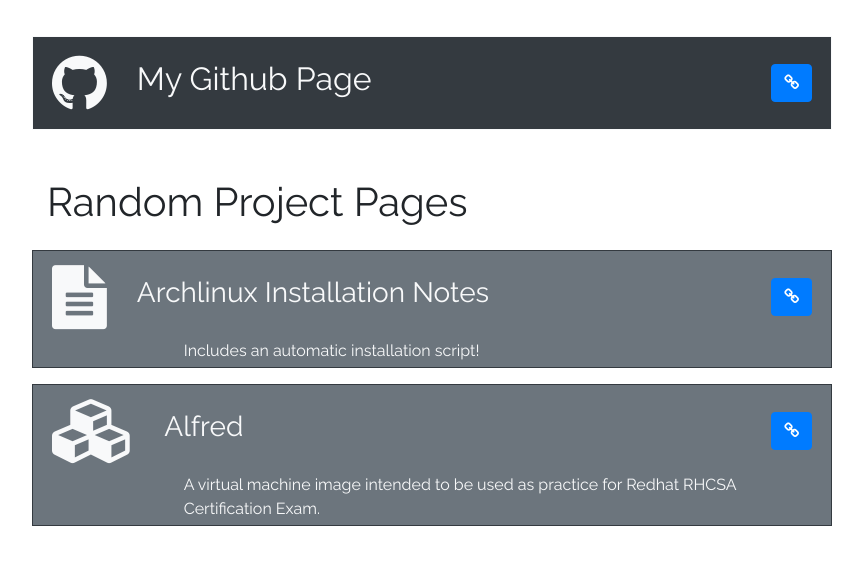
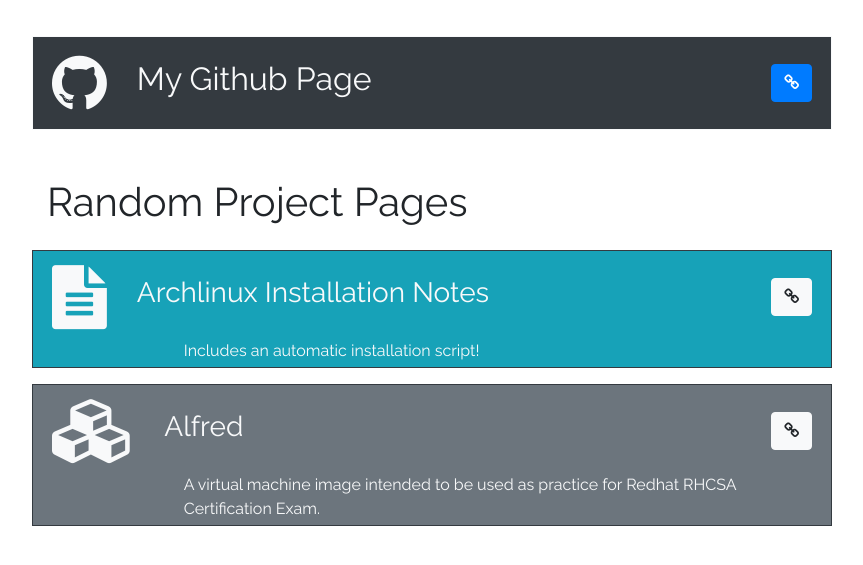
Before and after one commit to alshakh/alshakh, a plain HTML site: page index.html in a window 1280 px wide. Shown: the part 107-672 px from the top of the page, without its empty margins (208-1071 px from the left). Drawn offline with nearby package versions, Linux system fonts and the light colour scheme.

Commit message:
Update index.html

```diff
--- a/index.html
+++ b/index.html
@@ -60,7 +60,7 @@
       </div>
 
       <!------>
-      <div class="row p-1 mt-3 bg-secondary border border-dark">
+      <div class="row p-1 mt-3 bg-info border border-dark">
 
         <div class="col">
 
@@ -76,7 +76,7 @@
             </div>
 
             <div class="col link-col align-self-center">
-              <a href="https://github.com/alshakh/roboarch" class="btn btn-primary" role="button"><i class="fa fa-link"></i></a>
+              <a href="https://github.com/alshakh/roboarch" class="btn btn-light" role="button"><i class="fa fa-link"></i></a>
             </div>
           </div>
 
@@ -110,7 +110,7 @@
             </div>
 
             <div class="col link-col align-self-center">
-              <a href="./alfred.html" class="btn btn-primary" role="button"><i class="fa fa-link"></i></a>
+              <a href="./alfred.html" class="btn btn-light" role="button"><i class="fa fa-link"></i></a>
             </div>
           </div>
 
```
